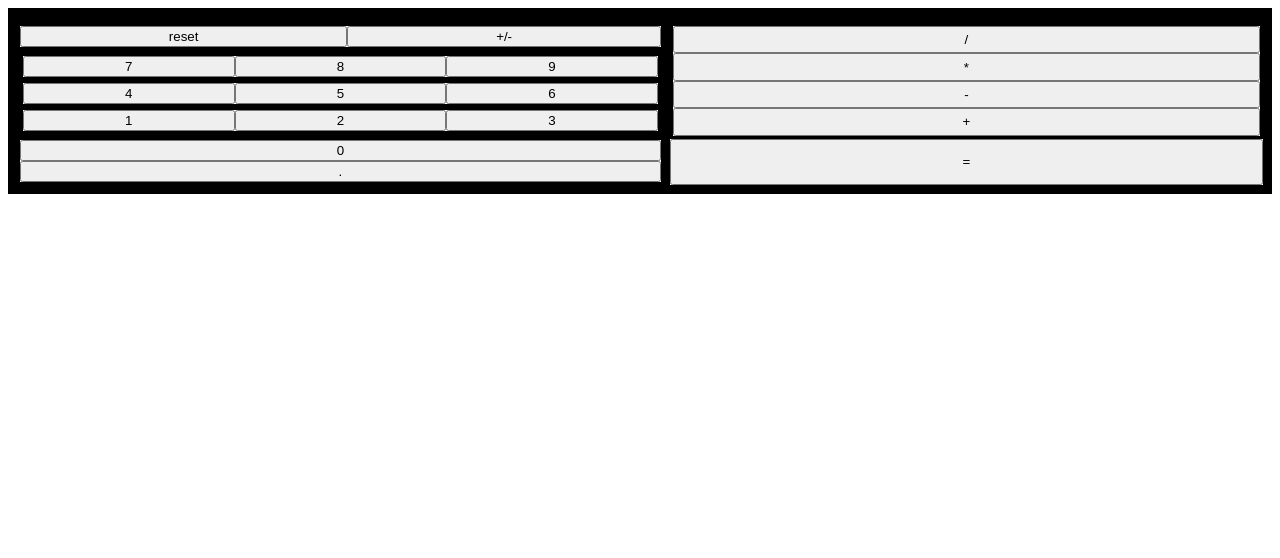
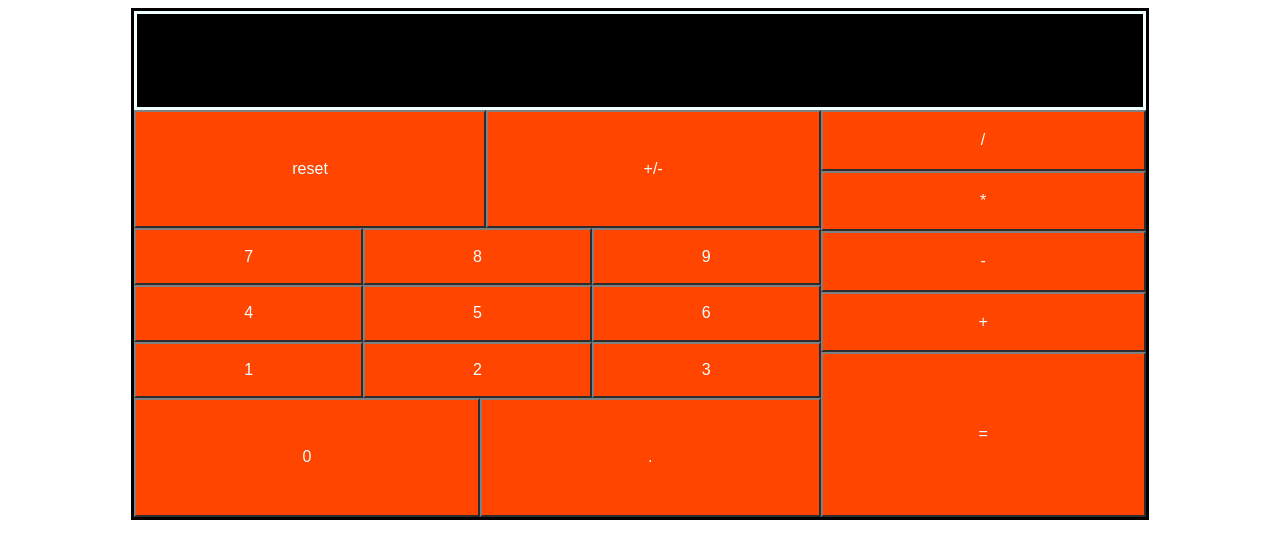
Before and after one commit to Tormihunt/calculator, a plain HTML site: page index.html in a window 1280 px wide. Drawn offline with Linux system fonts and the light colour scheme.

Commit message:
Style and format
Add colors, change sizes so calculator is more
vertical, change placement of buttons

```diff
--- a/index.html
+++ b/index.html
@@ -17,7 +17,7 @@
 </head>
 <body>
     <div id="calculatorContainer" class="flex">
-        <div id="display" class="flex">________________</div>
+        <div id="display" class="flex"></div>
         <div id="buttonContainer" class="flex">
             <div id="leftContainer" class="flex">
                 <div id="upperRow" class="flex">
--- a/stylesheet.css
+++ b/stylesheet.css
@@ -1,10 +1,14 @@
 button {
     flex-grow: 1;
+    border-color: grey;
+    padding: 2px 10px;
+    background-color: orangered;
+    color: azure;
+    font-size: 1em;
 }
 
 div {
-    border-style: solid;
-    border-color: black;
+
 }
 
 .flex {
@@ -28,9 +32,30 @@ div {
 }
 
 #leftContainer {
-
+    flex-grow: 2;
 }
 
 #buttonContainer {
     flex-direction: row;
 }
+
+#display {
+    flex-grow: 0.3;
+    border-style: solid;
+    background-color: black;
+    color: azure;
+    font-size: 2em;
+    padding: 5px 5px;
+}
+
+#lowerRow {
+    display: flex;
+    flex-direction: row;
+}
+
+#calculatorContainer {
+    border-style: solid;
+    width: 80%;
+    aspect-ratio: 2/1;
+    margin: auto;
+}
```
